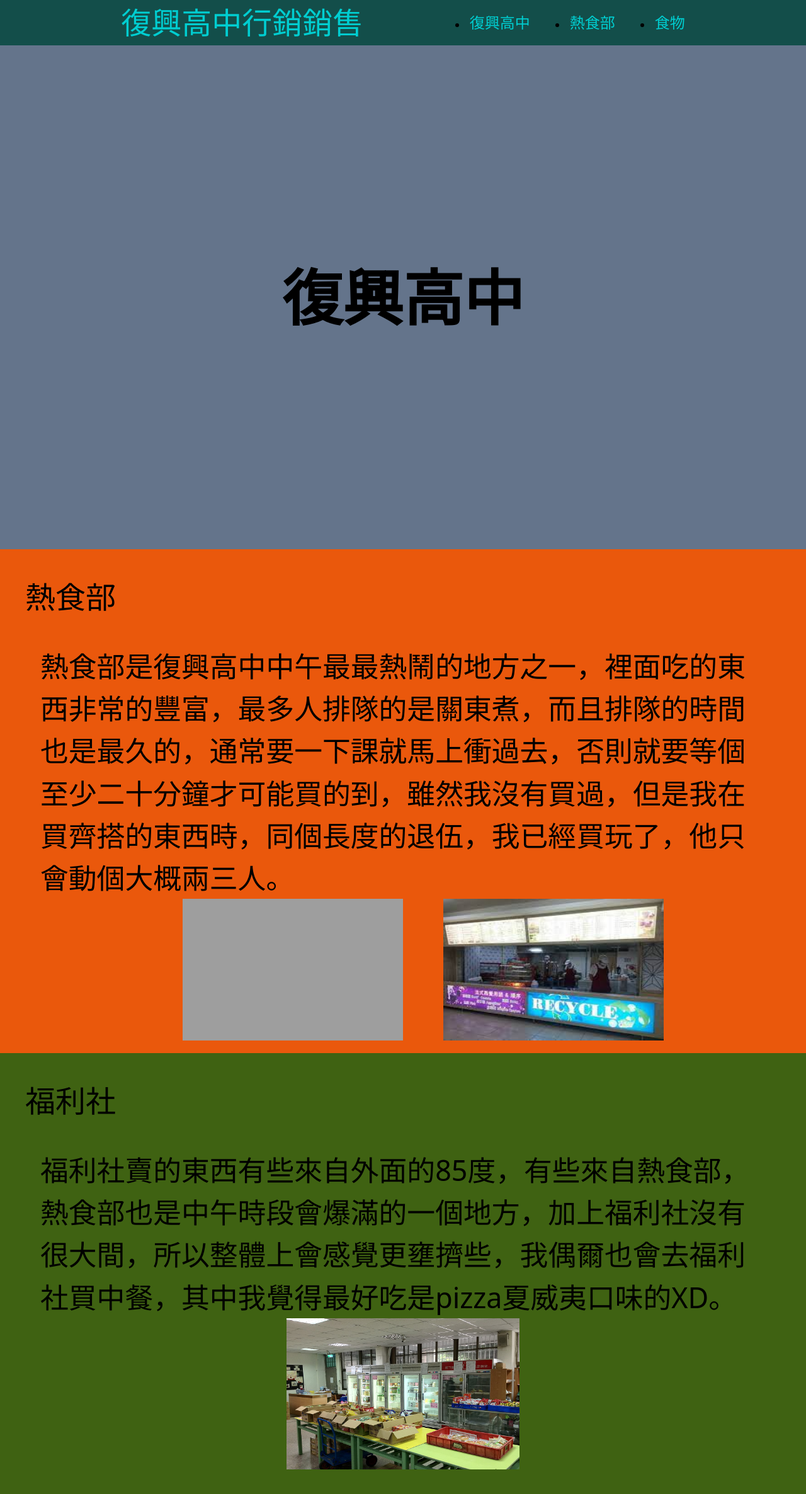
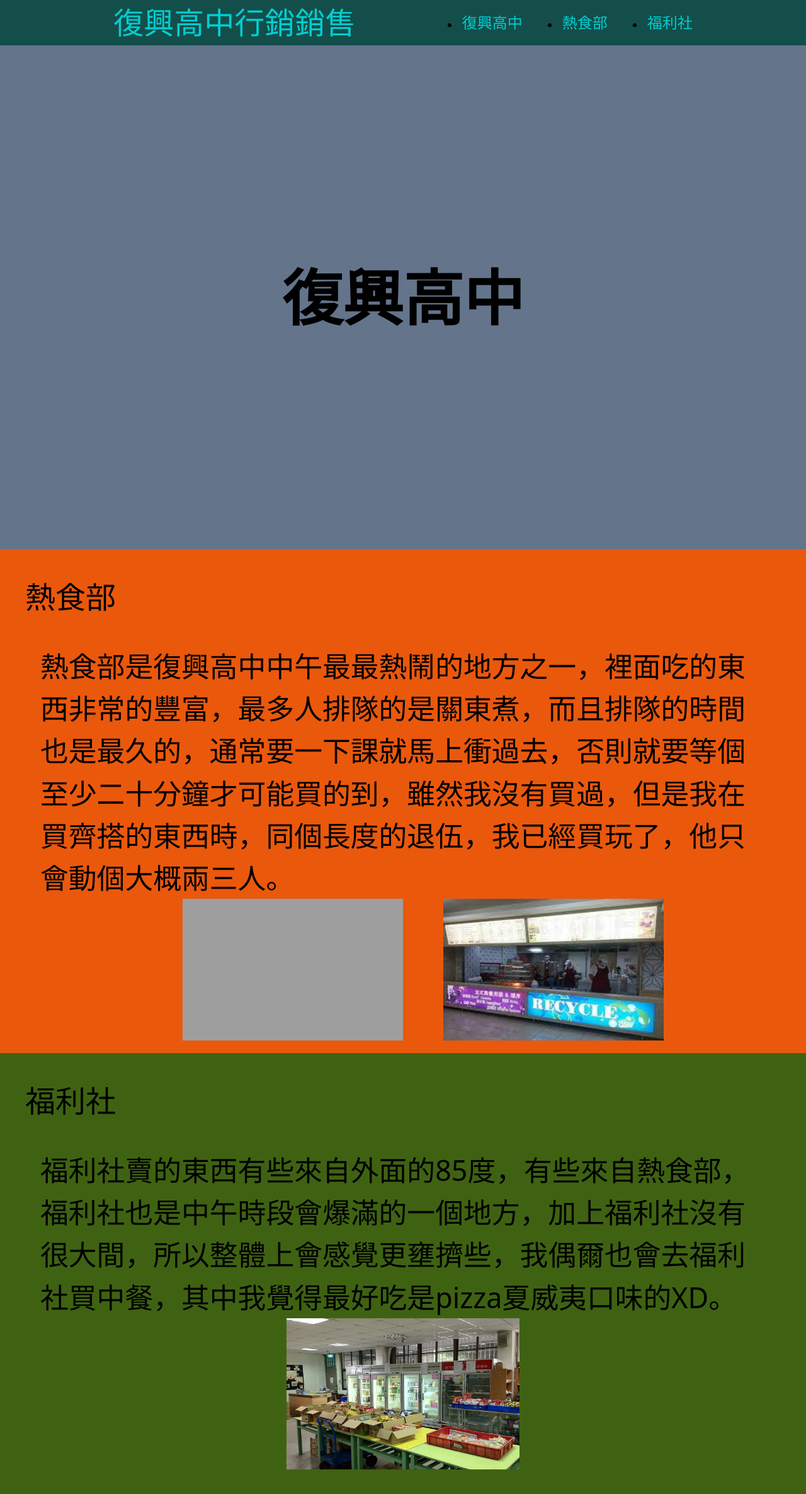
Before and after one commit to toxicstar13/10420-final-project, a website built with Vite: page index.html in a window 1280 px wide. Shown: the whole page at 63% size. Built offline with nearby package versions, Linux system fonts and the light colour scheme; grey boxes are pictures that could not be loaded.

Commit message:
update0624

```diff
--- a/index.html
+++ b/index.html
@@ -23,7 +23,7 @@
           >
         </li>
         <li>
-          <a style="font-size: 150%; color: darkturquoise" href="#食物">食物</a>
+          <a style="font-size: 150%; color: darkturquoise" href="#福利社">福利社</a>
         </li>
       </div>
       <div class="bg-slate-500">
@@ -59,10 +59,10 @@
         </section>
       </div>
       <div class="flex bg-lime-800" style="width: 100vw; height: 100vh">
-        <section id="食物">
+        <section id="福利社">
           <h1 style="font-size: 300%" class="m-10">福利社</h1>
           <p style="font-size: 280%" class="ml-16 mr-16">
-            福利社賣的東西有些來自外面的85度，有些來自熱食部，熱食部也是中午時段會爆滿的一個地方，加上福利社沒有很大間，所以整體上會感覺更壅擠些，我偶爾也會去福利社買中餐，其中我覺得最好吃是pizza夏威夷口味的XD。
+            福利社賣的東西有些來自外面的85度，有些來自熱食部，福利社也是中午時段會爆滿的一個地方，加上福利社沒有很大間，所以整體上會感覺更壅擠些，我偶爾也會去福利社買中餐，其中我覺得最好吃是pizza夏威夷口味的XD。
           </p>
           <div class="flex justify-center">
             <img
```
